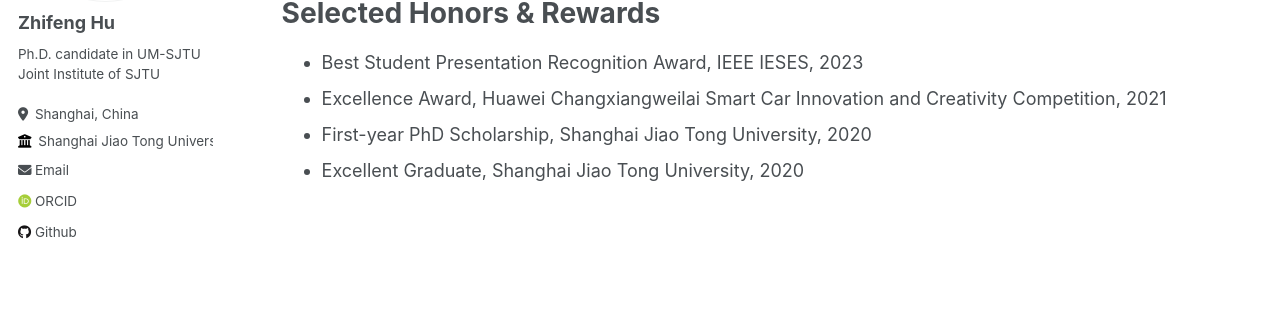
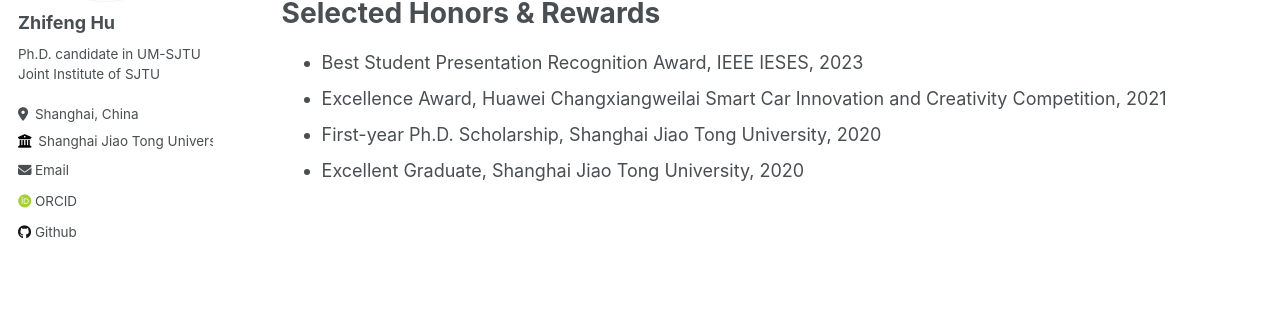
Before and after one commit to CantorHu/CantorHu.github.io, a Jekyll site: the page built from _pages/cv.md, in a window 1280 px wide. Shown: the part 284-601 px from the top of the page. Built offline with Jekyll 4.4.1, drawn with Linux system fonts in a browser that asks for light colours; some web fonts are replaced.

Commit message:
Update cv.md

```diff
--- a/_pages/cv.md
+++ b/_pages/cv.md
@@ -19,5 +19,5 @@ Selected Honors & Rewards
 ======
 - Best Student Presentation Recognition Award, IEEE IESES, 2023
 - Excellence Award, Huawei Changxiangweilai Smart Car Innovation and Creativity Competition, 2021
-- First-year PhD Scholarship, Shanghai Jiao Tong University, 2020
+- First-year Ph.D. Scholarship, Shanghai Jiao Tong University, 2020
 - Excellent Graduate, Shanghai Jiao Tong University, 2020
```
